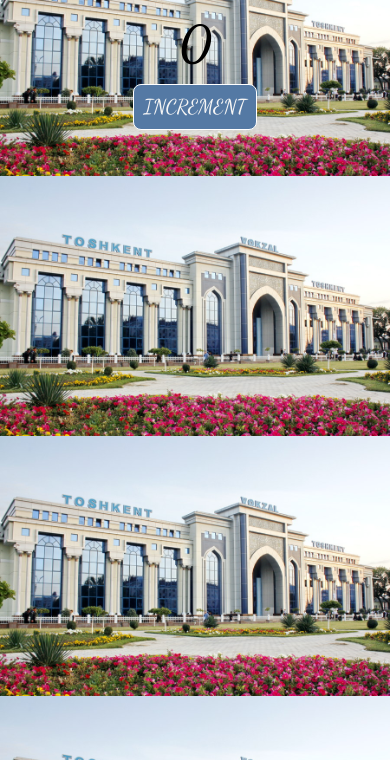
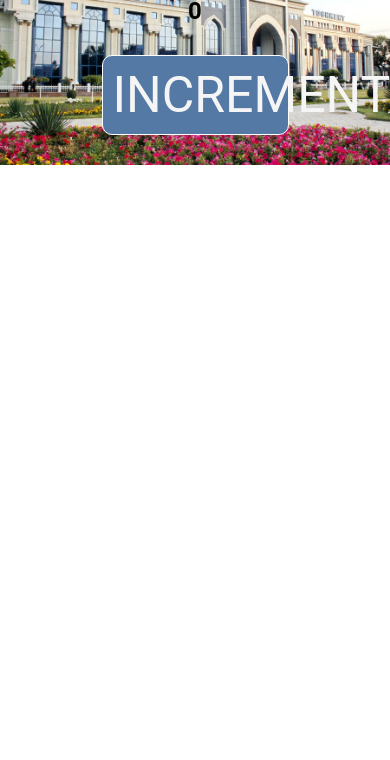
Before and after one commit to Farrukhjondev/passanger-counter-app, a plain HTML site: page index.html in a window 390 px wide. Shown: the part 84-844 px from the top of the page. Drawn offline with Linux system fonts and the light colour scheme.

Commit message:
add mobile css

```diff
--- a/index.css
+++ b/index.css
@@ -1,7 +1,7 @@
 html {
   scroll-behavior: smooth;
   box-sizing: border-box;
-  font-family: 'Dancing Script', cursive, sans-serif;
+  font-family: 'Roboto', sans-serif;
   font-size: 16px;
   font-weight: 400;
 }
@@ -9,25 +9,39 @@ html {
 body {
   text-align: center;
   background-image: url('/tashkent-railway-station.jpg');
+  background-repeat: no-repeat;
+  background-position: auto;
   background-size: cover;
+  text-shadow: 1px yellowgreen;
 }
+.score-board {
+  display: flex;
+  flex-direction: column;
+  justify-content: center;
+  align-items: center;
+  margin: 100px;
+  font-family: 'Roboto', sans-serif;
+  font-weight: 600;
+  font-size: 50px;
 
-h1 {
-  margin: 30px;
-}
-
-h2 {
-  font-size: 50px;
-  margin: 10px;
 }
 
 button {
+  width: 50%;
+  font-family: 'Roboto', sans-serif;
+  font-size: 50px;
+  margin: 10px;
   padding: 10px;
-  font-family: 'Dancing Script', cursive, sans-serif;
-  font-size: 20px;
-  font-weight: 500;
   border: 1px solid white;
-  border-radius: 8px;
+  border-radius: 10px;
   background-color: rgb(84, 121, 164);
   color: whitesmoke;
 }
+
+@media screen and (max-width:1140px){
+  body{
+    background-repeat: no-repeat;
+    background-position: center;
+    background-size: cover;
+  }
+}
```
